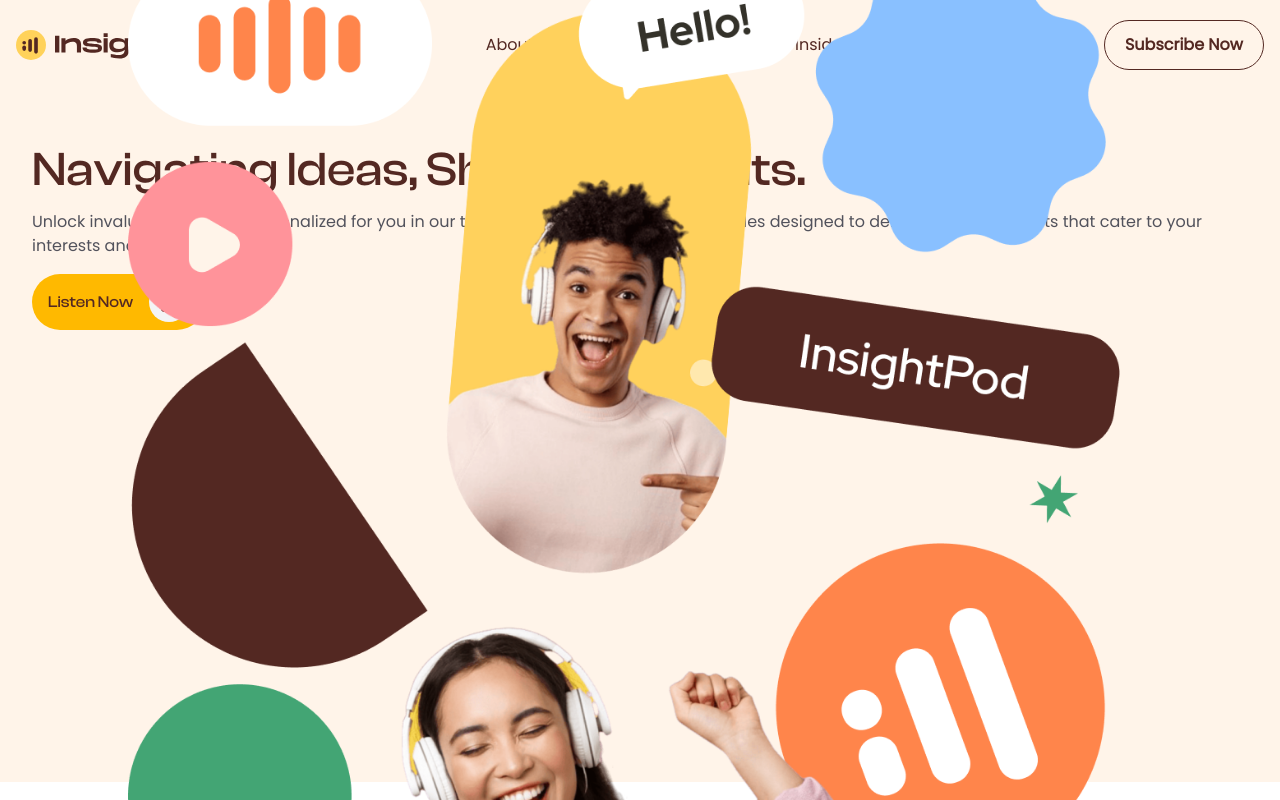
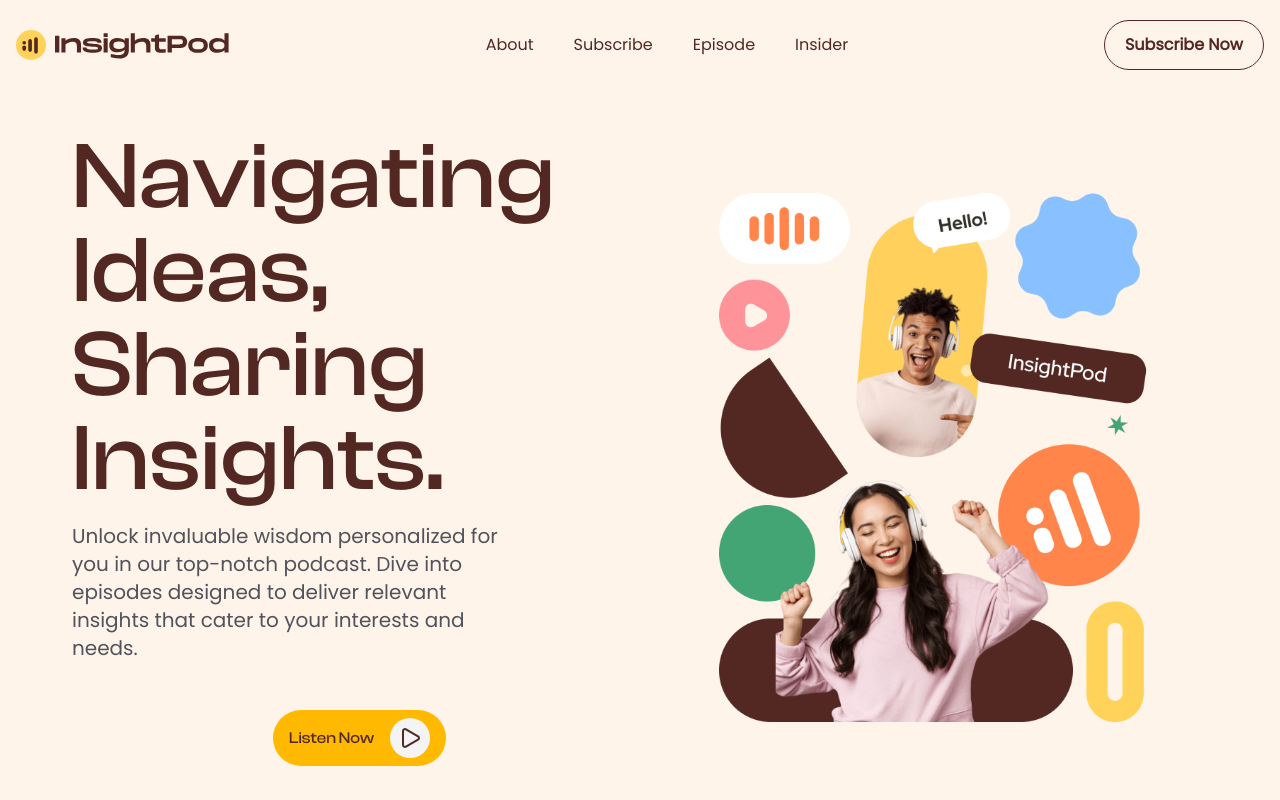
Before and after one commit to Asionsolver/insight-pod, a React (Vite) app: page / in a window 1280 px wide. Shown: the top 800 px of the page. Built offline with nearby package versions, Linux system fonts and the light colour scheme; a web font is replaced by a local one.

Commit message:
fix responsive issue for hero section

```diff
--- a/src/sections/hero-section.jsx
+++ b/src/sections/hero-section.jsx
@@ -3,23 +3,31 @@ import CtaButton from "../components/cta-button";
 
 const HeroSection = () => {
   return (
-    <div className="py-10">
+    <div className="py-10 bg-prime-white">
+      <div className="container mx-auto lg:centered-row">
         {/* Left */}
-      <div className="px-8 py-4">
-        <h1 className="text-5xl clash-display text-prime-brown">
+        <div className="px-8 lg:px-18">
+          <h1 className="text-5xl clash-display text-prime-brown md:text-6xl lg:text-[94px] md:text-center lg:text-left">
             Navigating Ideas, Sharing Insights.
           </h1>
-        <div className="mt-4 text-zinc-600">
+          <div className="mt-4 text-zinc-600 md:w-2/3 lg:w-3/4 lg:text-xl lg:mb-8 md:text-xl md:text-center lg:text-left md:mx-auto lg:mx-0">
             Unlock invaluable wisdom personalized for you in our top-notch
-          podcast. Dive into episodes designed to deliver relevant insights that
-          cater to your interests and needs.
+            podcast. Dive into episodes designed to deliver relevant insights
+            that cater to your interests and needs.
           </div>
           {/* Cta Button */}
+          <div className="centered-row md:justify-center">
             <CtaButton />
           </div>
+        </div>
         {/* Right */}
-      <div className="w-full h-95 mt-4 center-item">
-        <img src={images.hero_img} alt="hero_img" className="w-[80%]" />
+        <div className="w-full h-95 mt-10 center-item lg:h-full lg:my-10 lg:mr-30 ">
+          <img
+            src={images.hero_img}
+            alt="hero_img"
+            className="w-[80%] md:w-[45%] lg:w-full"
+          />
+        </div>
       </div>
     </div>
   );
```
Lines whose indentation alone changed are shown as unchanged.
